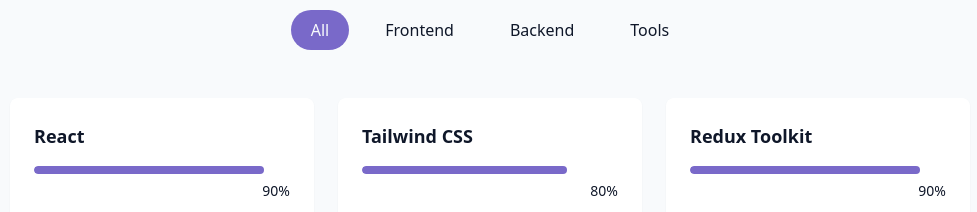
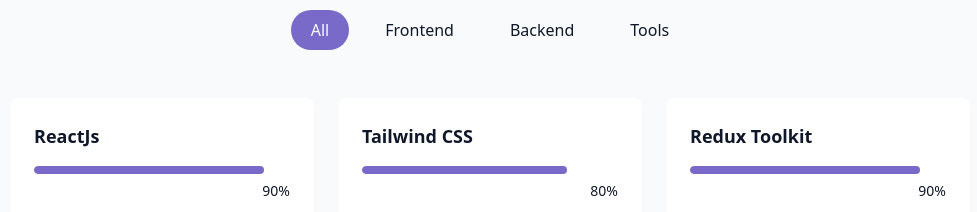
Before and after one commit to Lalitpandey1/My-Portfolio-Website, a React (Vite) app: page / in a window 1280 px wide. Shown: the part 1680-1892 px from the top of the page, without its empty margins (150-1127 px from the left). Built offline with nearby package versions, Linux system fonts and the light colour scheme.

Commit message:
Typo fixed

```diff
--- a/src/components/SkillsSection.jsx
+++ b/src/components/SkillsSection.jsx
@@ -3,7 +3,7 @@
 
 const skills = [
   // Frontend
-  { name: "React", level: 90, category: "frontend" },
+  { name: "ReactJs", level: 90, category: "frontend" },
   { name: "Tailwind CSS", level: 80, category: "frontend" },
    { name: "Redux Toolkit", level: 90, category: "frontend" },
   { name: "JavaScript", level: 90, category: "frontend" },
```
